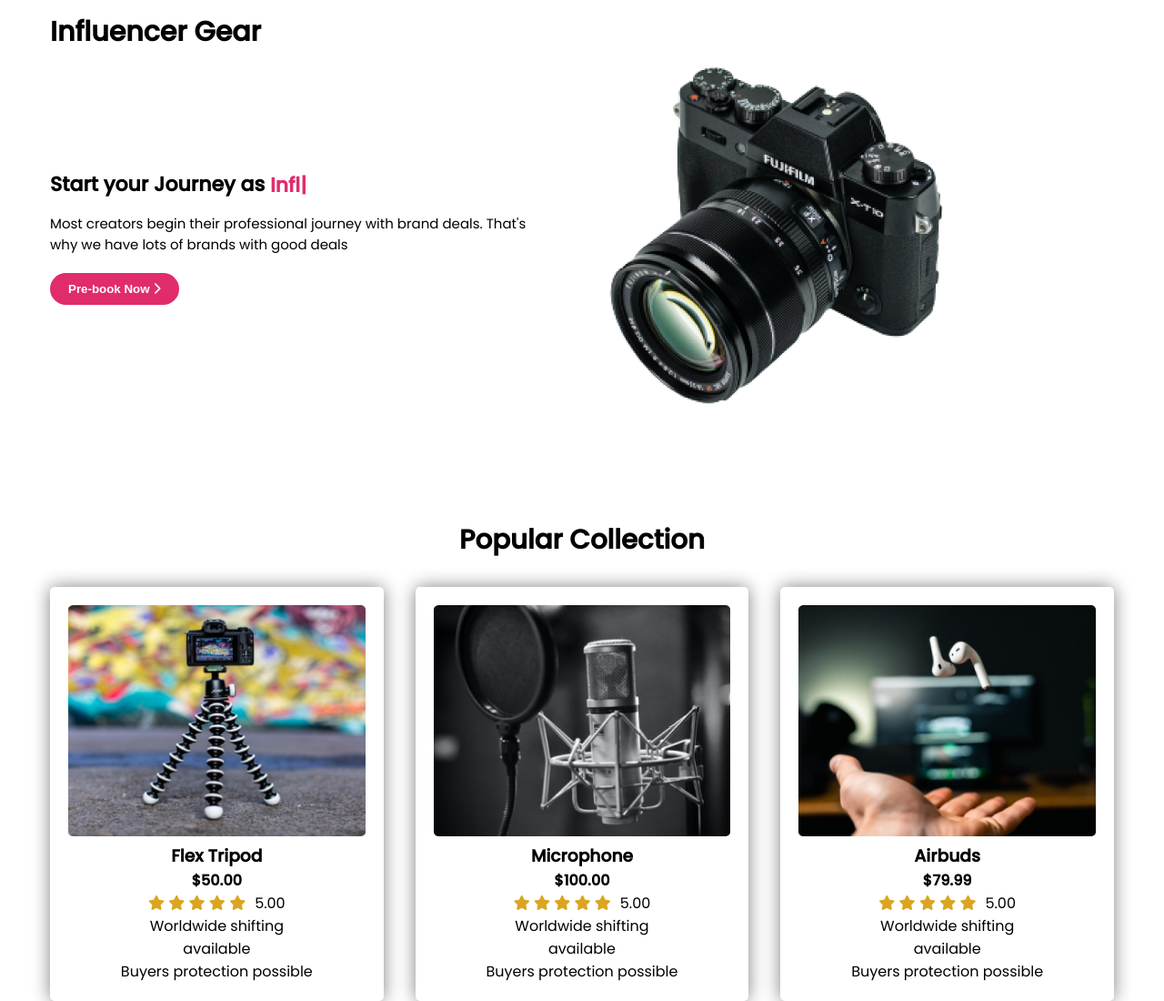
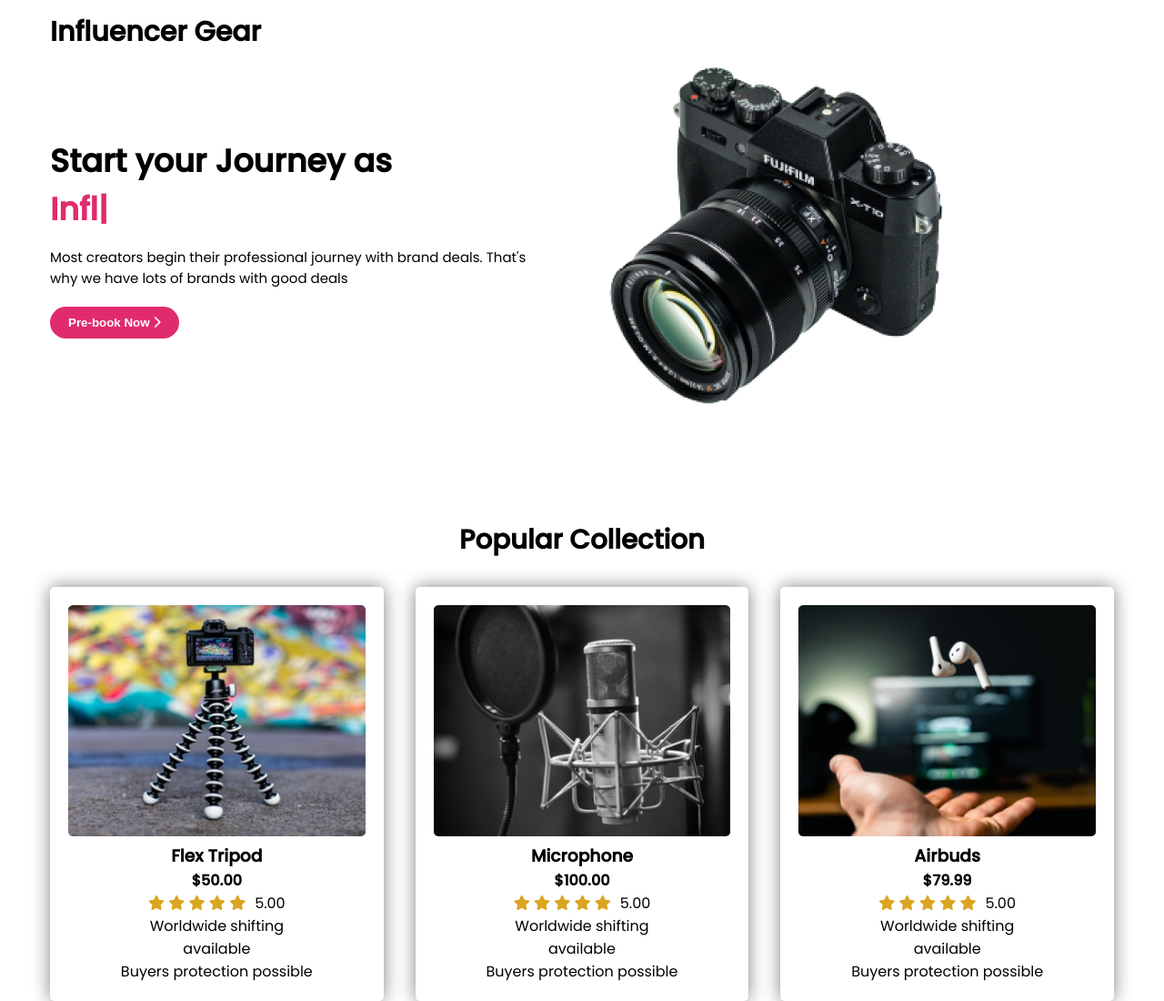
Before and after one commit to Ashiqul-Hoque/Influencer_Gear, a plain HTML site: page index.html in a window 1280 px wide. Shown: the top 1100 px of the page at 91% size. Drawn offline with Linux system fonts and the light colour scheme.

```diff
--- a/style.css
+++ b/style.css
@@ -34,7 +34,9 @@ nav {
   padding-bottom: 50px;
 }
 .intro-text {
-  font-size: 22px;
+  font-size: 35px;
+  display: flex;
+  flex-direction: column;
 }
 .anim-text {
   color: transparent;
```
